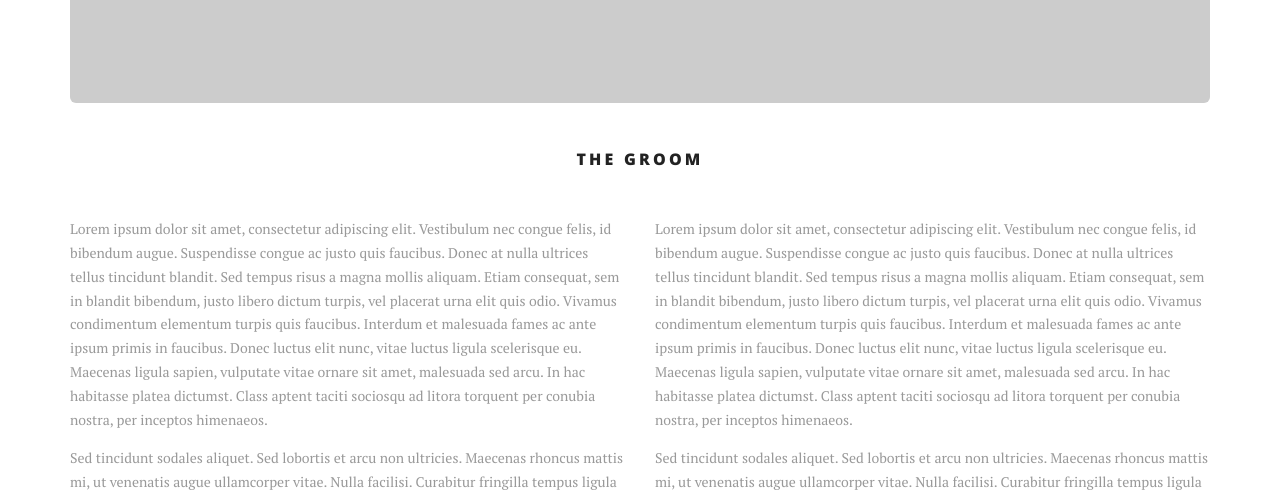
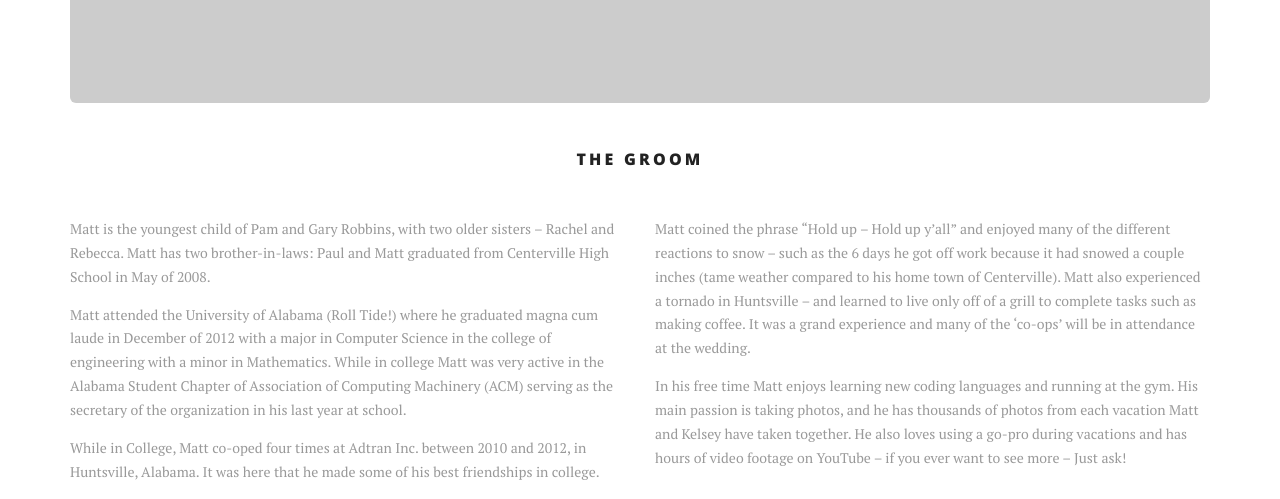
Before and after one commit to mrrobbins/matt-kelsey-wedding-site, a plain HTML site: page clientlibs/matt.html in a window 1280 px wide. Shown: the part 712-1211 px from the top of the page. Drawn offline with nearby package versions, Linux system fonts and the light colour scheme; placeholder pictures from the web are drawn by us; a web font is replaced by a local one.

Commit message:
Updated Matt's Bio

```diff
--- a/clientlibs/matt.html
+++ b/clientlibs/matt.html
@@ -65,8 +65,8 @@
 							<a href="#" class="dropdown-toggle" data-toggle="dropdown">People <b class="caret"></b></a>
 							<ul class="dropdown-menu">
 								<li><a href="index.html#people">Most Important People</a></li>
-								<li><a href="person1.html">Person Profile Page 1</a></li>
-								<li><a href="person2.html">Person Profile Page 2</a></li>
+								<li><a href="person1.html">Kelsey</a></li>
+								<li><a href="person2.html">Matt</a></li>
 							</ul>
 						</li>
 						<li><a href="index.html#events">Events</a></li>
@@ -110,12 +110,13 @@
 				</div>
 				<div class="row">
 					<div class="col-sm-6" data-scroll-reveal="enter from the left">
-						<p>Lorem ipsum dolor sit amet, consectetur adipiscing elit. Vestibulum nec congue felis, id bibendum augue. Suspendisse congue ac justo quis faucibus. Donec at nulla ultrices tellus tincidunt blandit. Sed tempus risus a magna mollis aliquam. Etiam consequat, sem in blandit bibendum, justo libero dictum turpis, vel placerat urna elit quis odio. Vivamus condimentum elementum turpis quis faucibus. Interdum et malesuada fames ac ante ipsum primis in faucibus. Donec luctus elit nunc, vitae luctus ligula scelerisque eu. Maecenas ligula sapien, vulputate vitae ornare sit amet, malesuada sed arcu. In hac habitasse platea dictumst. Class aptent taciti sociosqu ad litora torquent per conubia nostra, per inceptos himenaeos.</p>
-						<p>Sed tincidunt sodales aliquet. Sed lobortis et arcu non ultricies. Maecenas rhoncus mattis mi, ut venenatis augue ullamcorper vitae. Nulla facilisi. Curabitur fringilla tempus ligula posuere interdum. Morbi mattis nulla nec dictum cursus. Morbi quis nibh nulla. Aliquam malesuada ligula nisl, eu aliquet risus auctor sit amet.</p>
+						<p> Matt is the youngest child of Pam and Gary Robbins, with two older sisters – Rachel and Rebecca. Matt has two brother-in-laws: Paul and Matt graduated from Centerville High School in May of 2008. </p>
+						<p> Matt attended the University of Alabama (Roll Tide!) where he graduated magna cum laude in December of 2012 with a major in Computer Science in the college of engineering with a minor in Mathematics. While in college Matt was very active in the Alabama Student Chapter of Association of Computing Machinery (ACM) serving as the secretary of the organization in his last year at school. </p>
+						<p> While in College, Matt co-oped four times at Adtran Inc. between 2010 and 2012, in Huntsville, Alabama. It was here that he made some of his best friendships in college. </p>
 					</div>
 					<div class="col-sm-6" data-scroll-reveal="enter from the right after 0.5s">
-						<p>Lorem ipsum dolor sit amet, consectetur adipiscing elit. Vestibulum nec congue felis, id bibendum augue. Suspendisse congue ac justo quis faucibus. Donec at nulla ultrices tellus tincidunt blandit. Sed tempus risus a magna mollis aliquam. Etiam consequat, sem in blandit bibendum, justo libero dictum turpis, vel placerat urna elit quis odio. Vivamus condimentum elementum turpis quis faucibus. Interdum et malesuada fames ac ante ipsum primis in faucibus. Donec luctus elit nunc, vitae luctus ligula scelerisque eu. Maecenas ligula sapien, vulputate vitae ornare sit amet, malesuada sed arcu. In hac habitasse platea dictumst. Class aptent taciti sociosqu ad litora torquent per conubia nostra, per inceptos himenaeos.</p>
-						<p>Sed tincidunt sodales aliquet. Sed lobortis et arcu non ultricies. Maecenas rhoncus mattis mi, ut venenatis augue ullamcorper vitae. Nulla facilisi. Curabitur fringilla tempus ligula posuere interdum. Morbi mattis nulla nec dictum cursus. Morbi quis nibh nulla. Aliquam malesuada ligula nisl, eu aliquet risus auctor sit amet.</p>
+						<p>Matt coined the phrase “Hold up – Hold up y’all” and enjoyed many of the different reactions to snow – such as the 6 days he got off work because it had snowed a couple inches (tame weather compared to his home town of Centerville). Matt also experienced a tornado in Huntsville – and learned to live only off of a grill to complete tasks such as making coffee. It was a grand experience and many of the ‘co-ops’ will be in attendance at the wedding.</p>
+						<p>In his free time Matt enjoys learning new coding languages and running at the gym. His main passion is taking photos, and he has thousands of photos from each vacation Matt and Kelsey have taken together. He also loves using a go-pro during vacations and has hours of video footage on YouTube – if you ever want to see more – Just ask! </p>
 					</div>
 				</div>
 				<div class="row">
```
